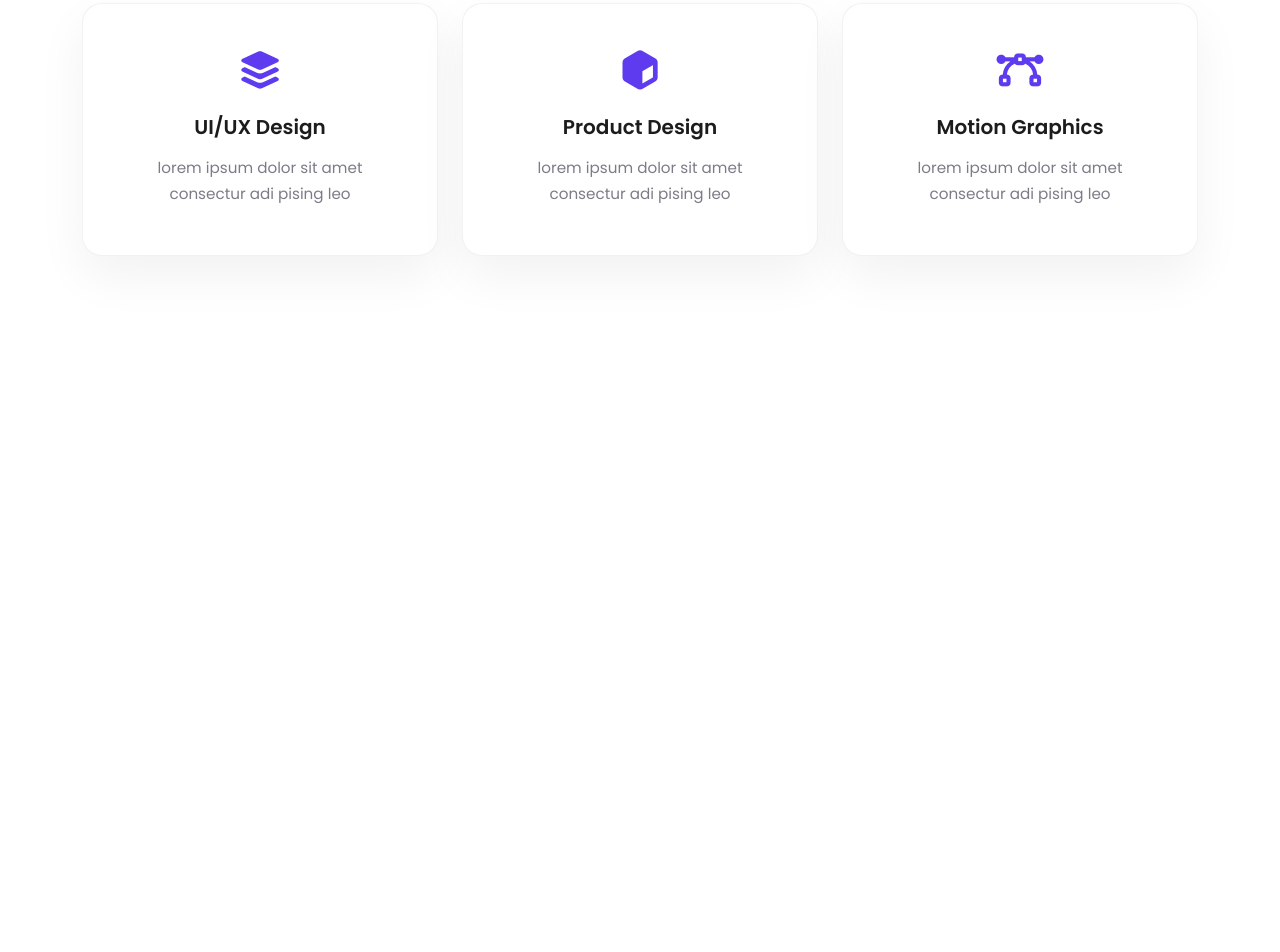
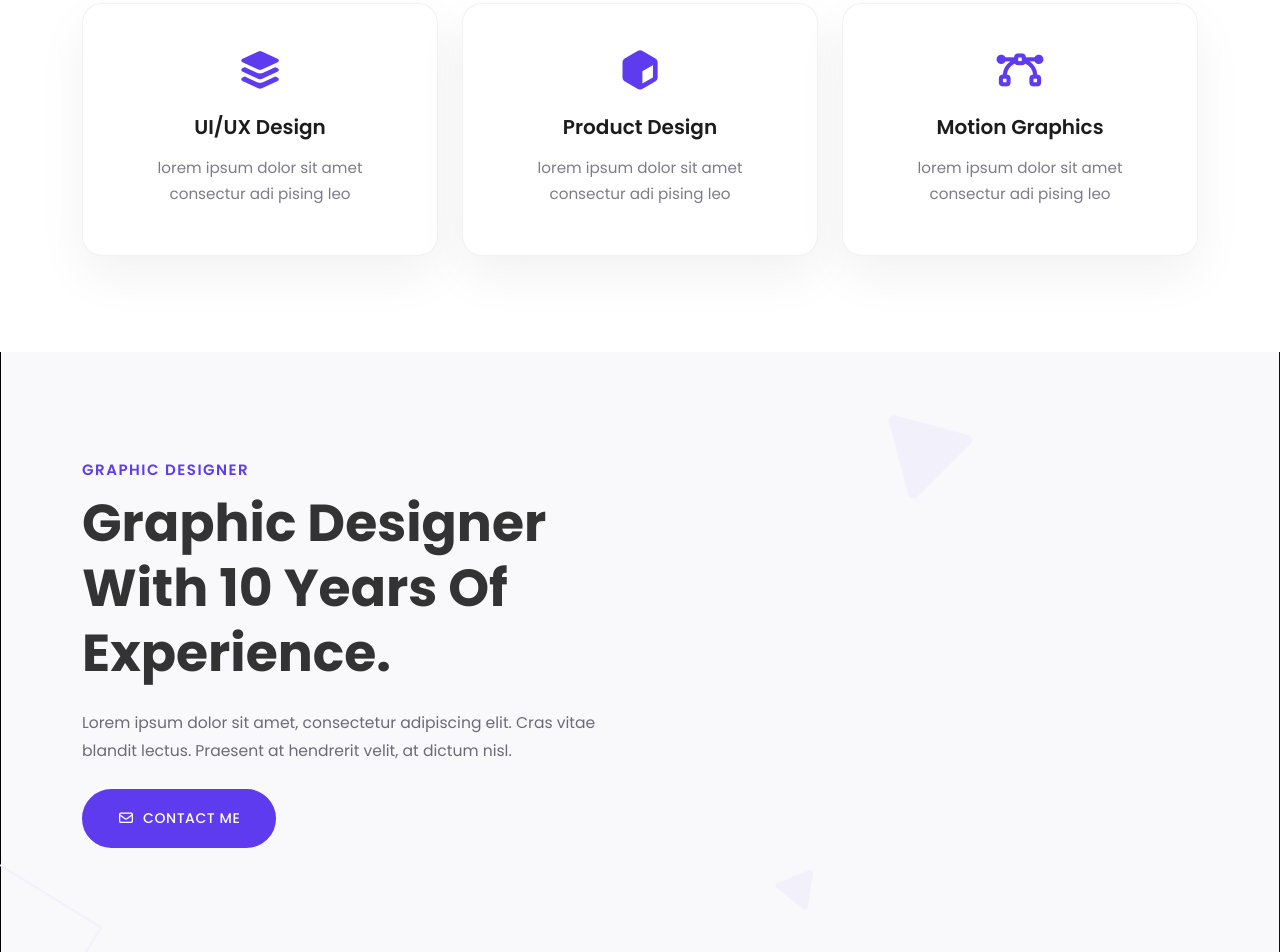
Before and after one commit to faysal-mahamud/portostar-portfolio, a plain HTML site: page index.html in a window 1280 px wide. Shown: the part 1258-2210 px from the top of the page. Before the commit the page ends 1610 px from the top, so only its background shows below. Drawn offline with Linux system fonts and the light colour scheme.

Commit message:
experience part

```diff
--- a/css/style.css
+++ b/css/style.css
@@ -296,3 +296,34 @@ a {
   margin: 0 auto;
 }
 /* Services part end */
+
+/* Experience part start */
+.experience-section {
+  background-color: #f9f9fc;
+  background-image: url("../images/Group 42.png");
+  background-size: cover;
+  background-position: center;
+  background-repeat: no-repeat;
+  padding: 104px 0;
+}
+
+.experience-row {
+  align-items: center;
+}
+
+.experience-content {
+  text-align: left;
+}
+
+.experience-title {
+  font-size: 52px;
+  font-weight: 700;
+  color: #333333;
+  line-height: 1.25;
+  margin-bottom: 24px;
+}
+
+.experience-desc {
+  margin-bottom: 24px;
+}
+/* Experience part end */
--- a/index.html
+++ b/index.html
@@ -187,6 +187,28 @@
     </section>
     <!-- Services part end -->
 
+    <!-- Experience part start -->
+    <section id="about" class="experience-section">
+      <div class="container">
+        <div class="row experience-row">
+          <div class="col-lg-6 experience-content">
+            <span class="section-eyebrow">GRAPHIC DESIGNER</span>
+            <h2 class="experience-title">
+              Graphic Designer With 10 Years Of Experience.
+            </h2>
+            <p class="section-subtitle experience-desc">
+              Lorem ipsum dolor sit amet, consectetur adipiscing elit. Cras vitae
+              blandit lectus. Praesent at hendrerit velit, at dictum nisl.
+            </p>
+            <a href="#" class="btn-primary-pill">
+              <i class="fa-regular fa-envelope btn-icon-left"></i>CONTACT ME
+            </a>
+          </div>
+        </div>
+      </div>
+    </section>
+    <!-- Experience part end -->
+
 
   <!-- Bootstrap JS -->
   <script src="js/bootstrap.bundle.min.js"></script>
```
